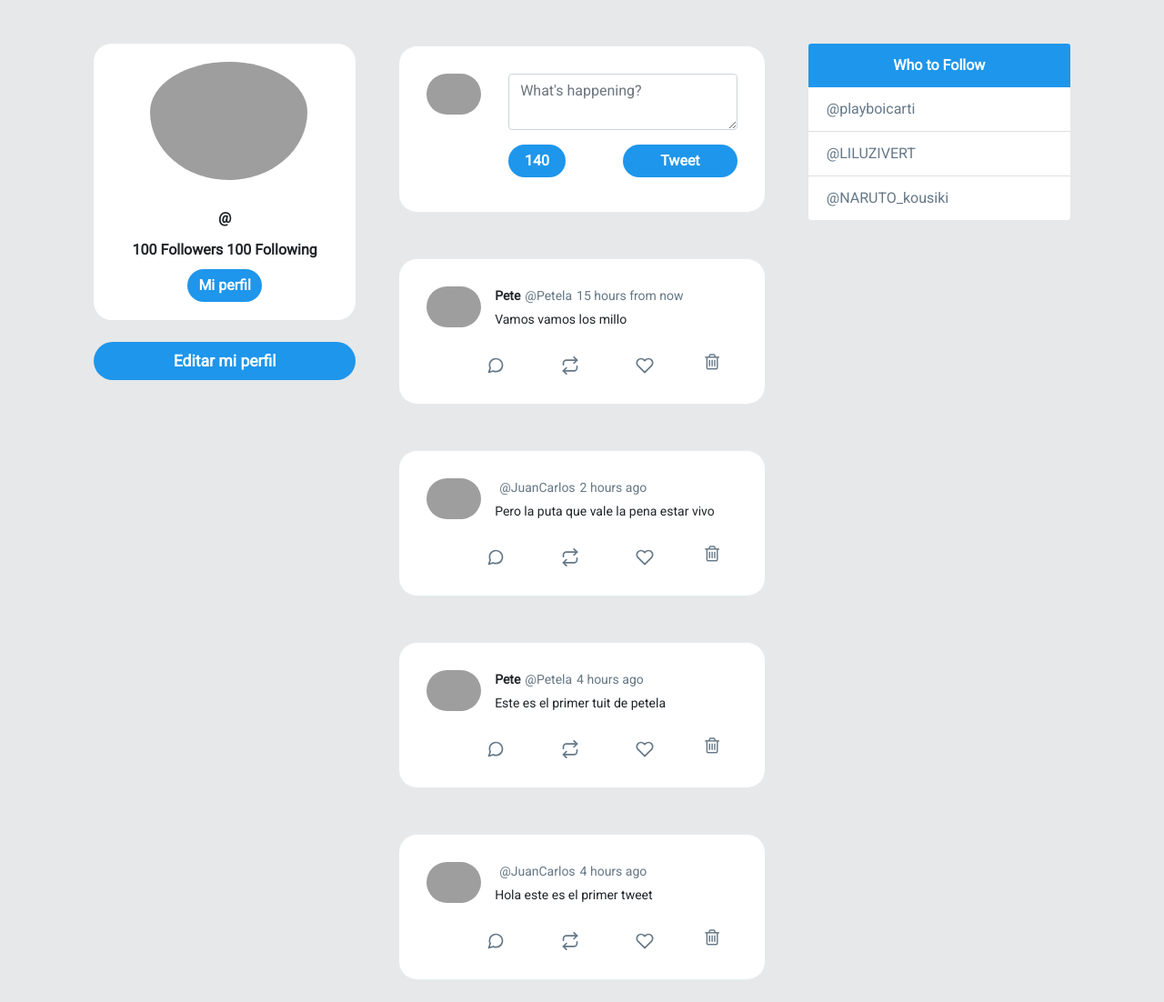
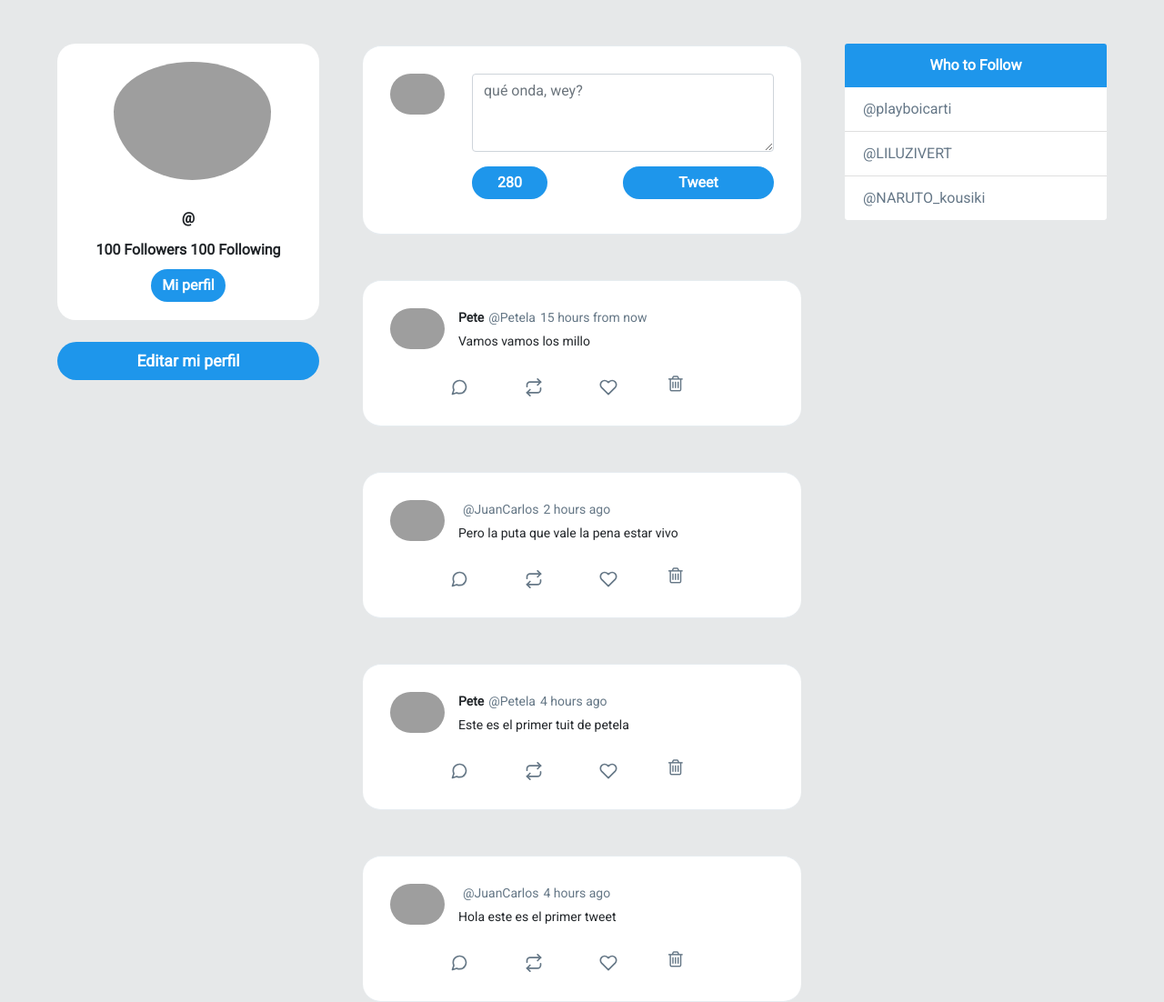
Before and after one commit to Renato-Servadei/Clon-de-Twitter, a Django app: page / in a window 1280 px wide. Shown: the part 56-1158 px from the top of the page at 91% size. Before the commit the page ends 1133 px from the top, so only its background shows below. Run offline with Django 4.2, Linux system fonts and the light colour scheme; data comes from the database, SQL or seed files in the repository; both versions use the stored data as it was after the commit; some libraries are stand-ins or nearby versions; grey boxes are pictures that could not be loaded.

Commit message:
creado el formulario para hacer un tuit

```diff
--- a/clon/forms.py
+++ b/clon/forms.py
@@ -1,8 +1,16 @@
 from django import forms
 from django.contrib.auth.forms import UserCreationForm
 from django.contrib.auth.models import User
+from .models import Post
 
 class UserRegisterForm(UserCreationForm):
     class Meta:
         model = User
         fields = ['first_name', 'username', 'email', 'password1', 'password2']
+
+class PostForm(forms.ModelForm):
+    content = forms.CharField(max_length=280, widget=forms.Textarea(attrs={'class': 'form-control w-100',
+                                        'id': 'contentsBox', 'rows':'3', 'placeholder': 'qué onda, wey?'}))
+    class Meta:
+        model = Post
+        fields = ['content']
--- a/clon/templates/twitter/newsfeed.html
+++ b/clon/templates/twitter/newsfeed.html
@@ -43,13 +43,14 @@
                 </div>
 
                 <!-- Formulario -->
-                <form class="col pr-0">
-                    <textarea class="form-control w-100" id="contentsBox" placeholder="What's happening?"></textarea>
+                <form class="col pr-0" method="post">
+                    {% csrf_token %}
+                    {{ form.content}}
                     <div class="container d-flex" style="padding: 1rem 0 0 0;">
                         <div id="leftBtn">
                             <div id="charBadge" class="badge badge-pill badge-primary ml-2"
                                 style="display: flex;align-items: center;width: 50%;justify-content: center;">
-                                <div id="charCountArea">140</div>
+                                <div id="charCountArea">280</div>
                             </div>
                         </div>
 
--- a/clon/views.py
+++ b/clon/views.py
@@ -1,10 +1,19 @@
 from django.shortcuts import render, redirect
 from .models import Post, Profile
-from .forms import UserRegisterForm
+from .forms import UserRegisterForm, PostForm
 
 def home(request):
     posts = Post.objects.all()
-    return render(request, 'twitter/newsfeed.html', context={'posts': posts})
+    if request.method == 'POST':
+        form = PostForm(request.POST)
+        if form.is_valid():
+            post = form.save(commit=False)
+            post.user = request.user
+            post.save()
+            return redirect('home')
+    else:
+        form = PostForm()
+    return render(request, 'twitter/newsfeed.html', context={'posts': posts, 'form': form})
 
 def register(request):
     if request.method == 'POST':
```
Also changed, not shown: db.sqlite3.
